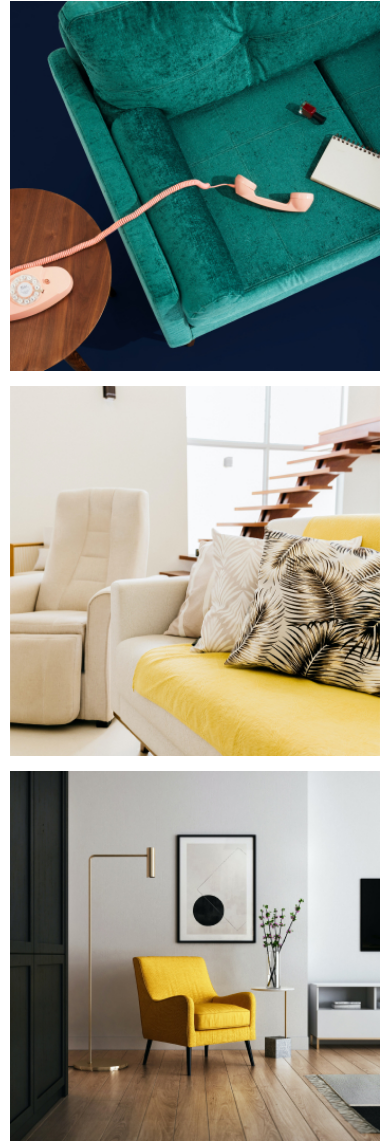
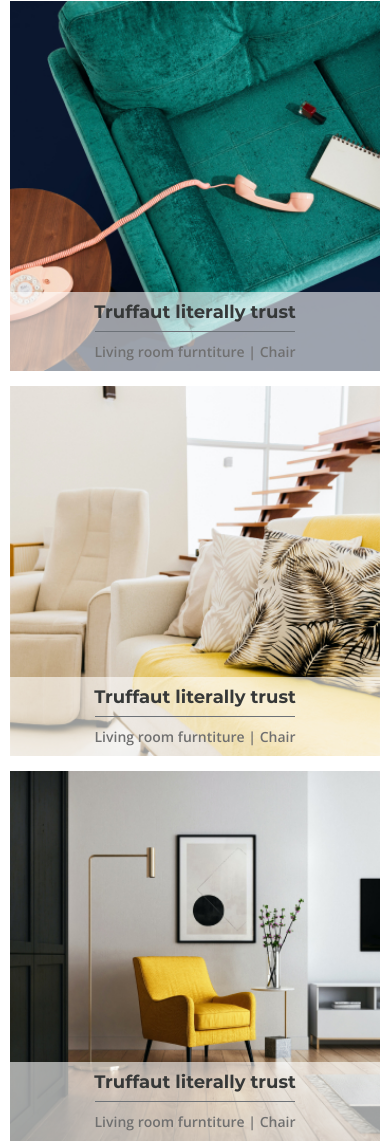
Before and after one commit to dev-rodion/desire-gulp, a website: page app/index.html in a window 390 px wide. Shown: the part 967-2111 px from the top of the page. Drawn offline with Linux system fonts and the light colour scheme.

Commit message:
Updated adaptation for the .collection section in index.html

```diff
--- a/app/scss/_media.scss
+++ b/app/scss/_media.scss
@@ -47,6 +47,17 @@
     grid-template-columns: repeat(4, 1fr);
     &__item:nth-child(5) {
       display: none;
+    }
+    &__info {
+      top: auto;
+      opacity: 1;
+      transform: none !important;
+    }
+    &__info-title {
+      padding-bottom: 10px;
+      margin-bottom: 10px;
+      font-size: 16px;
+      line-height: 20px;
     }
   }
   .gallery {
@@ -112,6 +123,7 @@
     }
   }
   .collection {
+    grid-template-columns: repeat(2, 1fr);
     &__info-title {
       padding-bottom: 10px;
       margin-bottom: 10px;
@@ -173,9 +185,6 @@
     &__slider-img {
       height: 400px;
     }
-  }
-  .collection {
-    grid-template-columns: repeat(2, 1fr);
   }
   .decor {
     min-height: fit-content;
@@ -307,6 +316,15 @@
       line-height: 55px;
     }
   }
+  .collection {
+    grid-template-columns: repeat(1, 1fr);
+    &__item:nth-child(5) {
+      display: block;
+    }
+    &__info-title {
+      font-size: 18px;
+    }
+  }
   .works-path {
     &__title {
       margin-bottom: 25px;
@@ -373,14 +391,5 @@
 // ==========
 
 @media (max-width: 425px) {
-  .collection {
-    grid-template-columns: repeat(1, 1fr);
-    &__info-title {
-      padding-bottom: 15px;
-      margin-bottom: 15px;
-    }
-    &__item:nth-child(5) {
-      display: block;
-    }
-  }
+
 }
```
Also changed, not shown: app/css/style.min.css.
